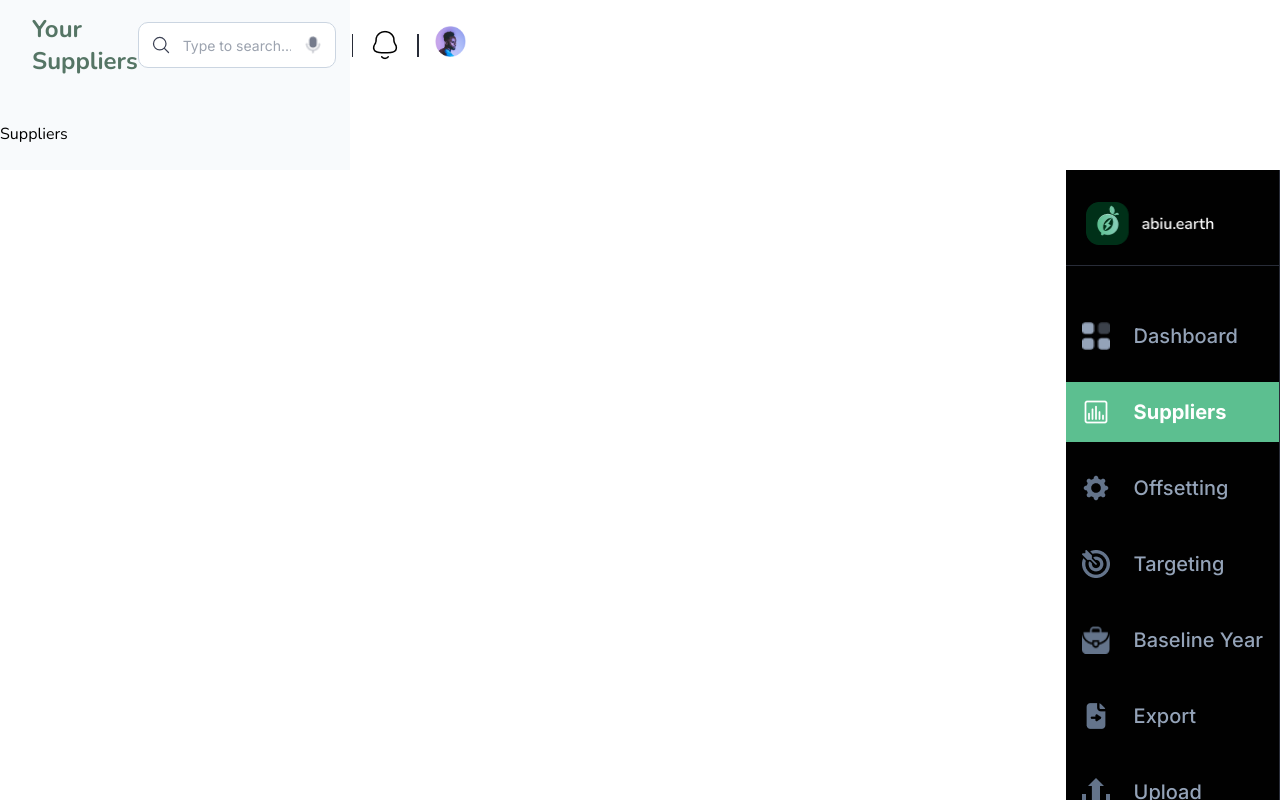
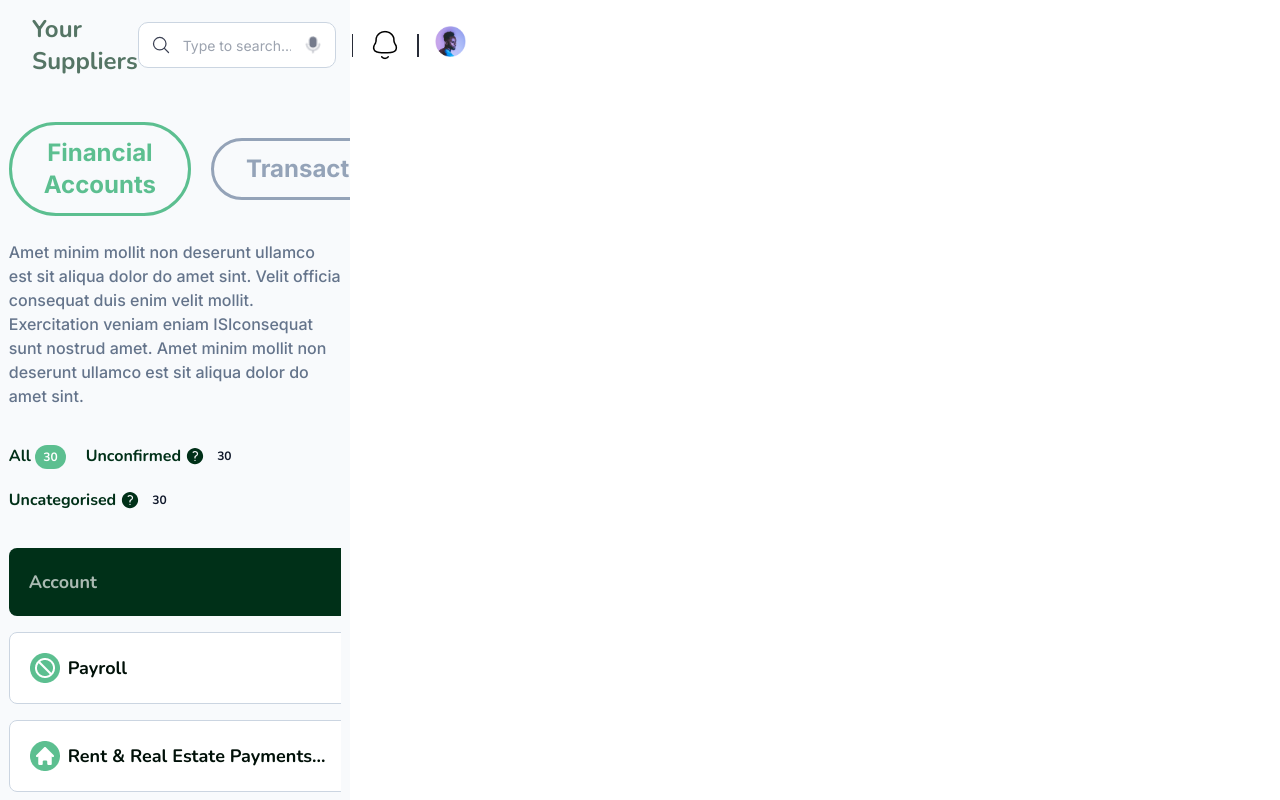
Before and after one commit to sikander-afzaal/abiu-earth-dashboard, a React (Vite) app: page /dashboard/suppliers in a window 1280 px wide. Shown: the top 800 px of the page. Built offline with nearby package versions, Linux system fonts and the light colour scheme.

Commit message:
almost done

```diff
--- a/src/pages/dashboard/suppliers/Index.jsx
+++ b/src/pages/dashboard/suppliers/Index.jsx
@@ -1,5 +1,74 @@
+import Table from "./Table";
+
 const Suppliers = () => {
-  return <div>Suppliers</div>;
+  return (
+    <div className="wrapper">
+      <div className="contain flex-col gap-4 justify-start items-start">
+        <div className="flex sm:flex-row flex-col w-full justify-start items-center gap-5">
+          <button className="border-[3px] px-4 sm:w-auto w-full lg:px-8 py-2 lg:py-3 bg-transparent hover:bg-secondary hover:text-white text-secondary transition-all duration-300 font-bold font-inter text-lg lg:text-2xl border-secondary border-solid rounded-full ">
+            Financial Accounts
+          </button>
+          <button className="border-[3px] px-4 sm:w-auto w-full lg:px-8 py-2 lg:py-3 bg-transparent hover:bg-[#94A3B8] hover:text-white text-[#94A3B8] transition-all duration-300 font-bold font-inter text-lg lg:text-2xl border-[#94A3B8] border-solid rounded-full ">
+            Transactions
+          </button>
+          <button className="border-[3px] px-4 sm:w-auto w-full lg:px-8 py-2 lg:py-3 bg-transparent hover:bg-[#94A3B8] hover:text-white text-[#94A3B8] transition-all duration-300 font-bold font-inter text-lg lg:text-2xl border-[#94A3B8] border-solid rounded-full ">
+            Suppliers
+          </button>
+        </div>
+        <p className="text-[#64748b] mt-2 text-base font-medium font-inter">
+          Amet minim mollit non deserunt ullamco est sit aliqua dolor do amet
+          sint. Velit officia consequat duis enim velit mollit. Exercitation
+          veniam eniam ISIconsequat sunt nostrud amet. Amet minim mollit non
+          deserunt ullamco est sit aliqua dolor do amet sint.{" "}
+        </p>
+        <div className="flex mt-5 flex-wrap justify-start items-center gap-5">
+          <button className="text-[#003018] text-base font-bold">
+            All{" "}
+            <span className="px-2 py-1 bg-secondary rounded-full text-white text-xs font-bold">
+              30
+            </span>
+          </button>
+          <button className="text-[#003018] flex justify-start items-center gap-1 text-base font-bold">
+            Unconfirmed{" "}
+            <svg
+              xmlns="http://www.w3.org/2000/svg"
+              viewBox="0 0 24 24"
+              fill="currentColor"
+              className="w-5 h-5"
+            >
+              <path
+                fillRule="evenodd"
+                d="M2.25 12c0-5.385 4.365-9.75 9.75-9.75s9.75 4.365 9.75 9.75-4.365 9.75-9.75 9.75S2.25 17.385 2.25 12zm11.378-3.917c-.89-.777-2.366-.777-3.255 0a.75.75 0 01-.988-1.129c1.454-1.272 3.776-1.272 5.23 0 1.513 1.324 1.513 3.518 0 4.842a3.75 3.75 0 01-.837.552c-.676.328-1.028.774-1.028 1.152v.75a.75.75 0 01-1.5 0v-.75c0-1.279 1.06-2.107 1.875-2.502.182-.088.351-.199.503-.331.83-.727.83-1.857 0-2.584zM12 18a.75.75 0 100-1.5.75.75 0 000 1.5z"
+                clipRule="evenodd"
+              />
+            </svg>
+            <span className="px-2 py-1 bg-transparent rounded-full text-[#0F172A] text-xs font-bold">
+              30
+            </span>
+          </button>
+          <button className="text-[#003018] flex justify-start items-center gap-1 text-base font-bold">
+            Uncategorised{" "}
+            <svg
+              xmlns="http://www.w3.org/2000/svg"
+              viewBox="0 0 24 24"
+              fill="currentColor"
+              className="w-5 h-5"
+            >
+              <path
+                fillRule="evenodd"
+                d="M2.25 12c0-5.385 4.365-9.75 9.75-9.75s9.75 4.365 9.75 9.75-4.365 9.75-9.75 9.75S2.25 17.385 2.25 12zm11.378-3.917c-.89-.777-2.366-.777-3.255 0a.75.75 0 01-.988-1.129c1.454-1.272 3.776-1.272 5.23 0 1.513 1.324 1.513 3.518 0 4.842a3.75 3.75 0 01-.837.552c-.676.328-1.028.774-1.028 1.152v.75a.75.75 0 01-1.5 0v-.75c0-1.279 1.06-2.107 1.875-2.502.182-.088.351-.199.503-.331.83-.727.83-1.857 0-2.584zM12 18a.75.75 0 100-1.5.75.75 0 000 1.5z"
+                clipRule="evenodd"
+              />
+            </svg>
+            <span className="px-2 py-1 bg-transparent rounded-full text-[#0F172A] text-xs font-bold">
+              30
+            </span>
+          </button>
+        </div>
+        <Table />
+      </div>
+    </div>
+  );
 };
 
 export default Suppliers;
--- /dev/null
+++ b/src/pages/dashboard/suppliers/Table.jsx
@@ -0,0 +1,51 @@
+const Table = () => {
+  return (
+    <div className="flex mt-5 justify-start items-start flex-col gap-4 w-full overflow-x-auto">
+      <div className="grid  grid-cols-[1fr__0.6fr__0.6fr__0.4fr] min-w-[900px] w-full gap-2 bg-[#003018] rounded-lg px-5 py-5">
+        <p className="text-lg font-bold text-[#AABAB2]">Account</p>
+        <p className="text-lg font-bold text-[#AABAB2]">Categories</p>
+        <p className="text-lg font-bold text-[#AABAB2]">Confirm?</p>
+        <p className="text-lg text-right font-bold text-[#AABAB2]">Exclude</p>
+      </div>
+      <TableRow title="Payroll" img="/not-allowed.png" exclude />
+      <TableRow title="Rent & Real Estate Payments..." img="/house.png" />
+    </div>
+  );
+};
+
+export default Table;
+
+const TableRow = ({ img, title, exclude }) => {
+  return (
+    <div className="grid  grid-cols-[1fr__0.6fr__0.6fr__0.4fr] min-w-[900px] w-full gap-2 bg-white border border-solid border-[#cbd5e1] rounded-lg px-5 py-5">
+      <div className="flex justify-start items-center gap-2">
+        <img
+          src={img}
+          className="w-5 sm:w-[30px] h-5 sm:h-[30px] object-contain"
+          alt=""
+        />
+        <p className="text-[#001008] text-base sm:text-lg font-bold truncate sm:max-w-none max-w-[150px]">
+          {title}
+        </p>
+      </div>
+      <div></div>
+      <div className="flex justify-start items-center gap-2">
+        <input type="checkbox" className="accent-secondary w-4 h-4" />
+        <p className="text-[#94A3B8] text-xs font-bold">View Transaction</p>
+      </div>
+      {exclude ? (
+        <img
+          alt="..."
+          src="/exclude.png"
+          className="w-[30px] justify-self-end h-[30px]"
+        />
+      ) : (
+        <img
+          alt="..."
+          src="/add.png"
+          className="w-[30px] justify-self-end h-[30px]"
+        />
+      )}
+    </div>
+  );
+};
```
Also changed, not shown: public/add.png (added), public/exclude.png (added).
